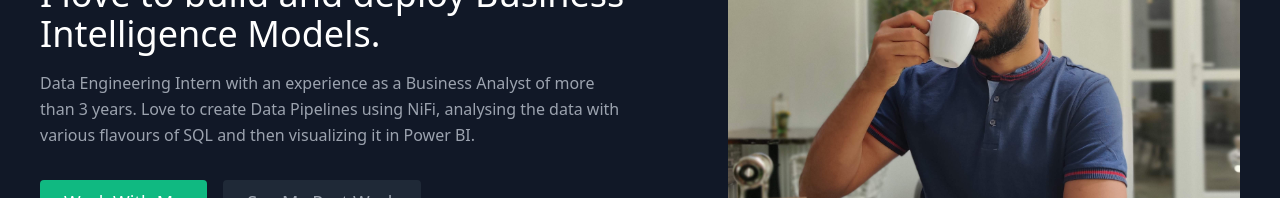
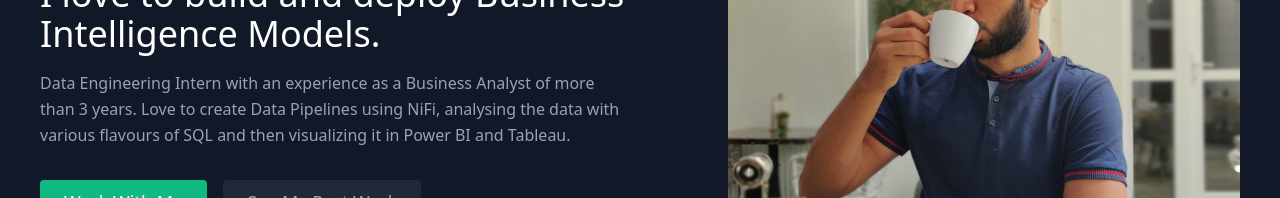
Before and after one commit to ankurkum93/Ankurkum93.github.io, a React (Create React App) app: page / in a window 1280 px wide. Shown: the part 414-612 px from the top of the page. Built offline with nearby package versions, Linux system fonts and the light colour scheme.

Commit message:
Second Commit

```diff
--- a/src/components/About.js
+++ b/src/components/About.js
@@ -10,7 +10,7 @@ export default function About() {
     </h1>
     <p className="mb-8 leading-relaxed">
       Data Engineering Intern with an experience as a Business Analyst of more than 3 years.
-      Love to create Data Pipelines using NiFi, analysing the data with various flavours of SQL and then visualizing it in Power BI.
+      Love to create Data Pipelines using NiFi, analysing the data with various flavours of SQL and then visualizing it in Power BI and Tableau.
     </p>
     <div className="flex justify-center">
       <a
```
